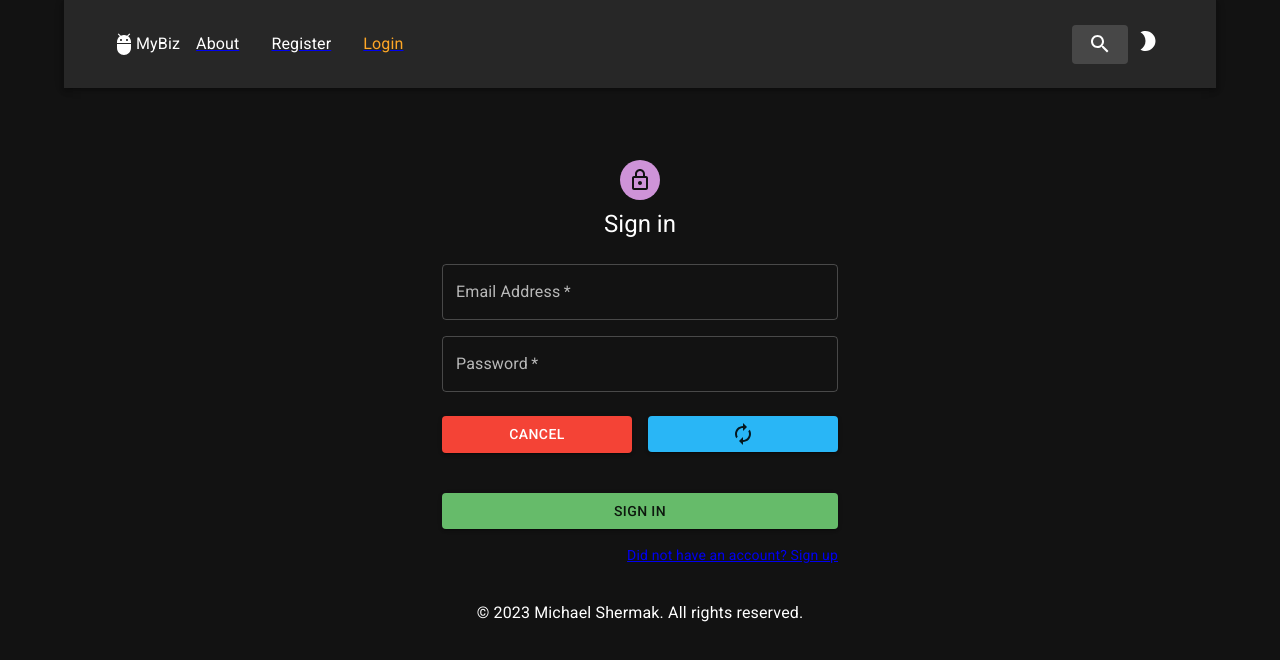
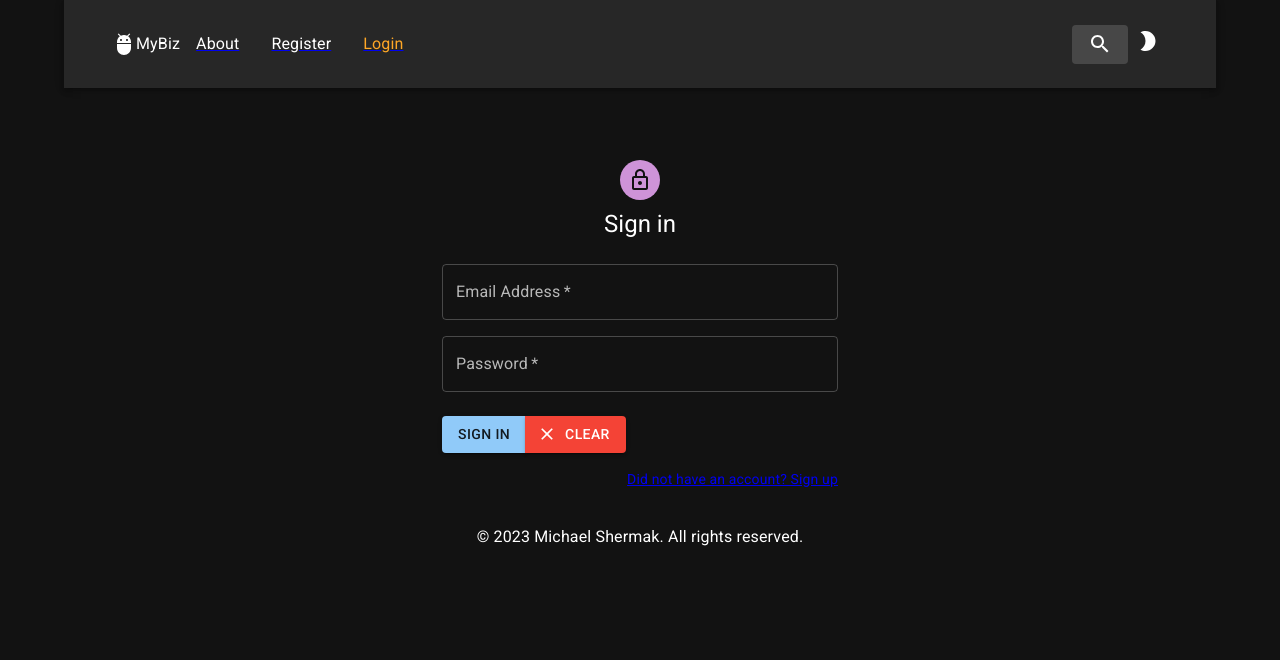
Before and after one commit to micasher/MyReactFirstProj, a React (Create React App) app: page /login in a window 1280 px wide. Shown: the top 660 px of the page. Built offline with nearby package versions, Linux system fonts and the light colour scheme.

Commit message:
3_Attemps_login_block

```diff
--- a/src/pages/LoginPage.jsx
+++ b/src/pages/LoginPage.jsx
@@ -1,5 +1,6 @@
 import { useState } from "react";
 import Avatar from "@mui/material/Avatar";
+import Button from "@mui/material/Button";
 import TextField from "@mui/material/TextField";
 import Grid from "@mui/material/Grid";
 import Box from "@mui/material/Box";
@@ -9,68 +10,122 @@ import Container from "@mui/material/Container";
 import Alert from "@mui/material/Alert";
 import { Link, useNavigate } from "react-router-dom";
 import axios from "axios";
+import ClearIcon from "@mui/icons-material/Clear";
 import ROUTES from "../routes/ROUTES";
 import validateLoginSchema from "../validation/loginValidation";
 import useLoggedIn from "../hooks/useLoggedIn";
+import { ButtonGroup } from "@mui/material";
 import { toast } from "react-toastify";
-import FormButtonsComponent from "../components/FormButtonsComponent";
+
+const MAX_LOGIN_ATTEMPTS = 3;
+const failedAttempts = 0;
+const LOCKOUT_PERIOD = 24 * 60 * 60 * 1000; // 24 hours in milliseconds
+
+let lockedOutEmails = [];
+let failedAttemptsTest = 0;
+let userEmail = localStorage.getItem('userEmail');
 
 const LoginPage = () => {
   const [inputState, setInputState] = useState({
     email: "",
     password: "",
   });
+
   const [inputsErrorsState, setInputsErrorsState] = useState(null);
+  const [failedAttempts, setFailedAttempts] = useState(0);
   const loggedIn = useLoggedIn();
   const navigate = useNavigate();
-  const [disableEd, setDisableEdit] = useState(false);
 
   const handleBtnClick = async (ev) => {
+    const lastAttempt = localStorage.getItem("lastLoginAttempt");
+    const failedAttempts = localStorage.getItem("failedLoginAttempts") || 0;
+
+    // check if email is locked
+    if (lockedOutEmails.includes(email)) {
+      toast.error("This email has been locked out. Please try again later.");
+      return;
+    }
+
+    // Check if the user is currently locked out
+    const lockoutData = JSON.parse(
+      localStorage.getItem("loginLockout") || "{}"
+    );
+    const lastFailedAttempt = lockoutData.lastFailedAttempt || 0;
+    if (
+      failedAttempts >= MAX_LOGIN_ATTEMPTS &&
+      Date.now() - lastFailedAttempt < LOCKOUT_PERIOD
+    ) {
+      toast.error("Error: You are locked out. Please try again later.");
+      return;
+    }
+
+    // if (failedAttempts >= 3) {
+    //   toast.error("error: try more 24 hours login again");
+    //   return;
+    // }
+
     try {
       const joiResponse = validateLoginSchema(inputState);
       setInputsErrorsState(joiResponse);
       if (joiResponse) {
         return;
       }
+
+
+
+      if (failedAttempts >= 3) {
+        lockedOutEmails.push(userEmail);
+        toast.error("Error: Maximum login attempts reached. This email has been locked out for 24 hours.");
+        setTimeout(() => {
+          const index = lockedOutEmails.indexOf(userEmail);
+          if (index > -1) {
+            lockedOutEmails.splice(index, 1);
+          }
+        }, 86400000); // 24 hours in milliseconds
+      }
+      else{
+
+      }
+
       const { data } = await axios.post("/users/login", inputState);
+
+      localStorage.removeItem("failedLoginAttempts");
+      localStorage.removeItem("lastLoginAttempt");
+      localStorage.setItem("token", data.token);
+
+      setFailedAttempts(0);
+
       localStorage.setItem("token", data.token);
       loggedIn();
+
       navigate(ROUTES.HOME);
     } catch (err) {
+      localStorage.setItem("failedLoginAttempts", failedAttempts++);
+      localStorage.setItem("lastLoginAttempt", Date.now());
+      localStorage.setItem('userEmail', userEmail);
       toast.error("error, not a registered user");
+
+      setFailedAttempts(failedAttempts + 1);
+
+      localStorage.setItem(
+        "loginLockout",
+        JSON.stringify({
+          lastFailedAttempt: Date.now(),
+        })
+      );
     }
   };
   const handleInputChange = (ev) => {
     let newInputState = JSON.parse(JSON.stringify(inputState));
     newInputState[ev.target.id] = ev.target.value;
     setInputState(newInputState);
-    const joiResponse = validateLoginSchema(newInputState);
-    if (!joiResponse) {
-      setInputsErrorsState(joiResponse);
-      setDisableEdit(false);
-      return;
-    }
-
-    const inputKeys = Object.keys(inputState);
-    for (const key of inputKeys) {
-      if (inputState && !inputState[key] && key != ev.target.id) {
-        joiResponse[key] = "";
-      }
-    }
-    setInputsErrorsState(joiResponse);
-    setDisableEdit(true);
   };
-
   const handleClearClick = () => {
     setInputState({
       email: "",
       password: "",
     });
     setInputsErrorsState(null);
-  };
-
-  const handleCancelBtnClick = (ev) => {
-    navigate(ROUTES.HOME);
   };
   return (
     <Container component="main" maxWidth="xs">
@@ -130,13 +185,24 @@ const LoginPage = () => {
               )}
             </Grid>
           </Grid>
-          <FormButtonsComponent
-            onCancel={handleCancelBtnClick}
-            onReset={handleClearClick}
-            onRegister={handleBtnClick}
-            clickBtnText="Sign In"
-            disableProp={disableEd}
-          />
+          <ButtonGroup>
+            <Button
+              variant="contained"
+              sx={{ mt: 3, mb: 2 }}
+              onClick={handleBtnClick}
+            >
+              Sign In
+            </Button>
+            <Button
+              color="error"
+              variant="contained"
+              sx={{ mt: 3, mb: 2 }}
+              onClick={handleClearClick}
+              startIcon={<ClearIcon />}
+            >
+              Clear
+            </Button>
+          </ButtonGroup>
           <Grid container justifyContent="flex-end">
             <Grid item>
               <Link to={ROUTES.REGISTER}>
@@ -153,21 +219,3 @@ const LoginPage = () => {
 };
 
 export default LoginPage;
-/* <ButtonGroup>
-            <Button
-              variant="contained"
-              sx={{ mt: 3, mb: 2 }}
-              onClick={handleBtnClick}
-            >
-              Sign In
-            </Button>
-            <Button
-              color="error"
-              variant="contained"
-              sx={{ mt: 3, mb: 2 }}
-              onClick={handleClearClick}
-              startIcon={<ClearIcon />}
-            >
-              Clear
-            </Button>
-          </ButtonGroup> */
```
